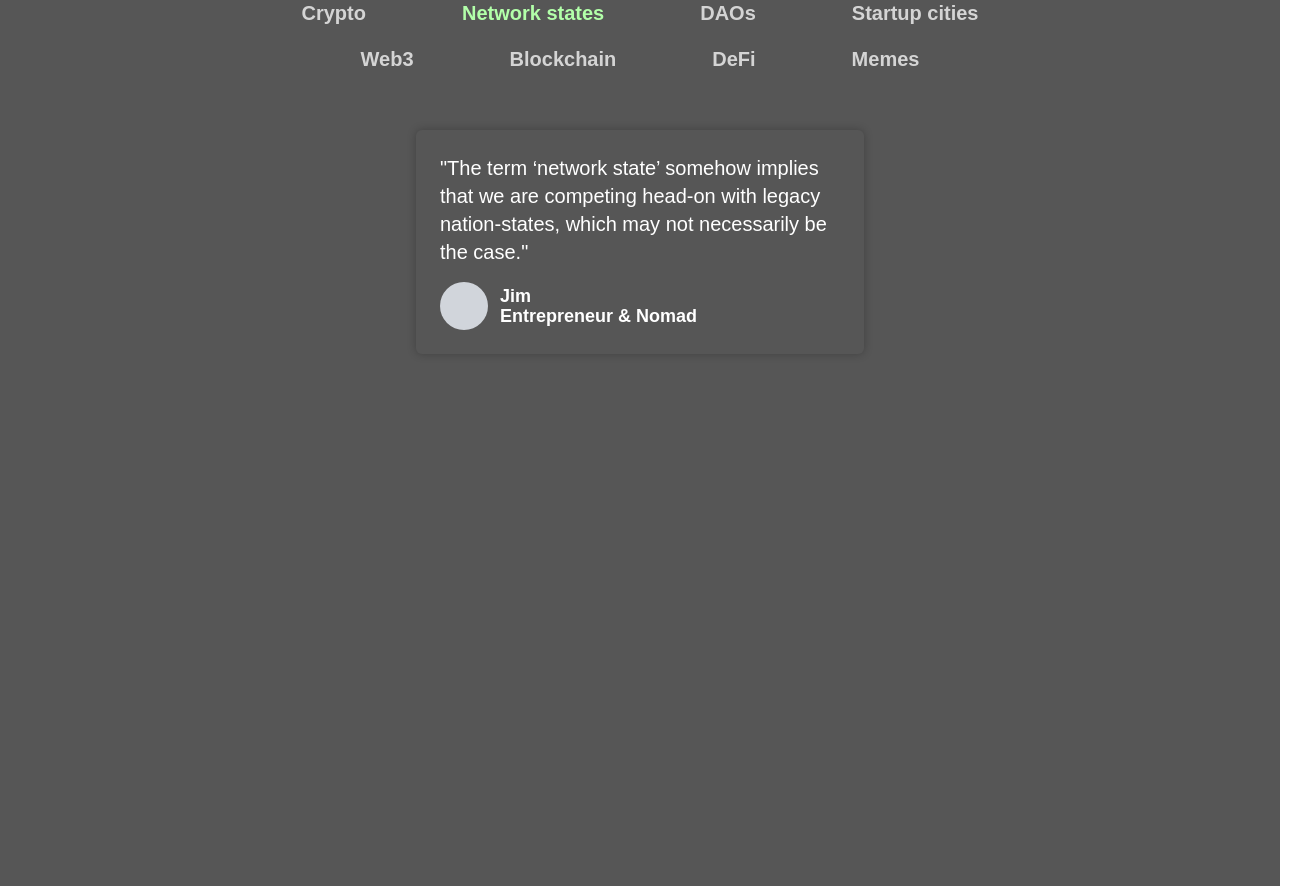
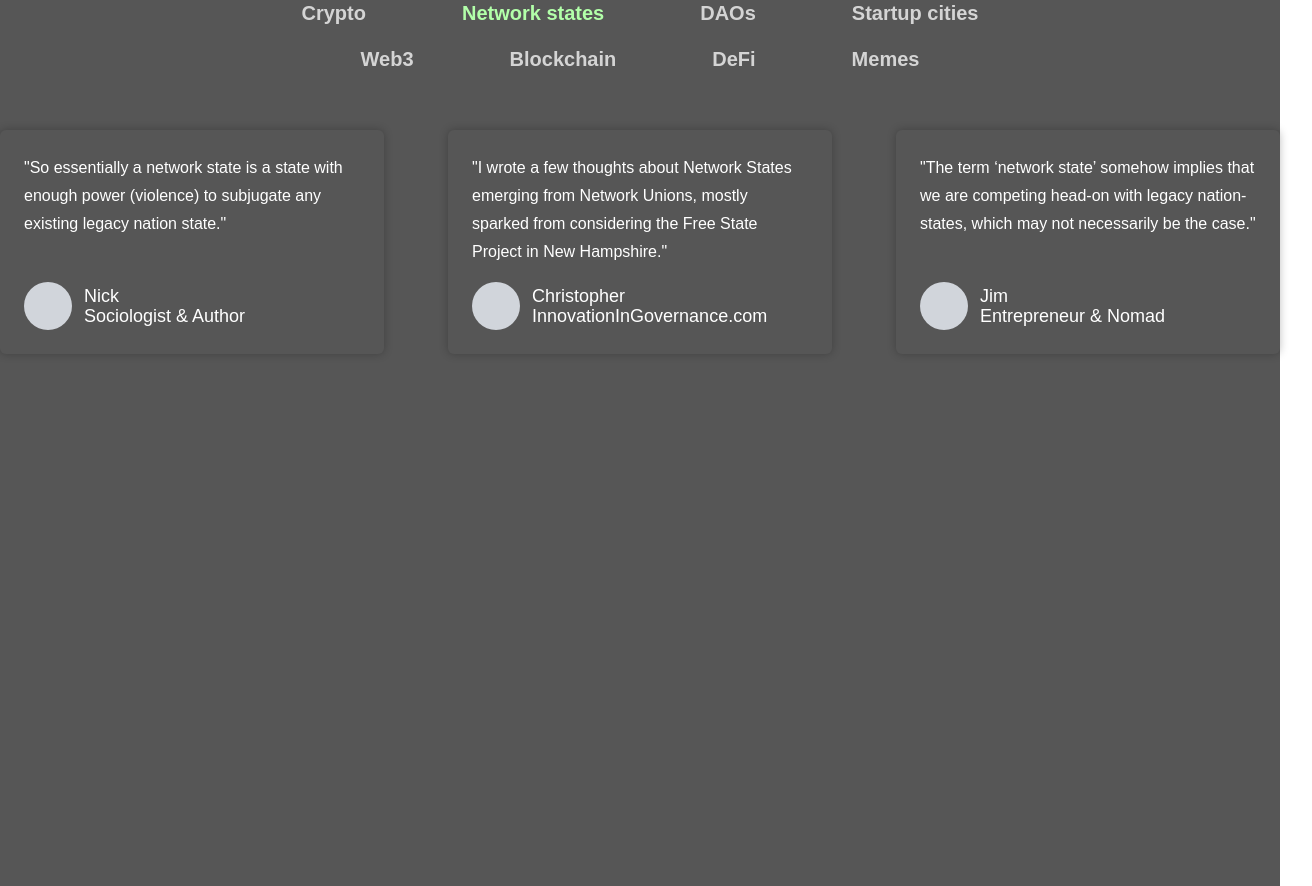
Before and after one commit to 1729ers/landing-page, an Angular app: page / in a window 1280 px wide. Shown: the part 1400-2286 px from the top of the page, 1312 px wide, since content can reach past the window. Built offline with nearby package versions, Linux system fonts and the light colour scheme.

Commit message:
Adjusted carousel position

```diff
--- a/src/app/components/quote-card/quote-card.component.html
+++ b/src/app/components/quote-card/quote-card.component.html
@@ -2,18 +2,19 @@
   class="
     shadow-md
     rounded-md
-    max-w-md
+    w-96
     md:h-56
     text-left text-lg
     p-6
+    mx-8
     flex flex-col
     justify-between
   "
 >
-  <p class="quote">"{{ text }}"</p>
+  <p class="">"{{ text }}"</p>
   <div class="flex items-center">
     <div class="rounded-full bg-gray-300 w-12 h-12"></div>
-    <div class="px-3 leading-5 font-black">
+    <div class="px-3 leading-5">
       <div>{{ author }}</div>
       <div>{{ author_bg }}</div>
     </div>
--- a/src/app/components/quote-carousel/quote-carousel.component.html
+++ b/src/app/components/quote-carousel/quote-carousel.component.html
@@ -1,4 +1,14 @@
-<div class="flex justify-center my-8 overflow-visible">
+<div class="flex flex-row justify-center w-full my-8 overflow-visible">
+  <app-quote-card
+    text="So essentially a network state is a state with enough power (violence) to subjugate any existing legacy nation state."
+    author="Nick"
+    author_bg="Sociologist & Author"
+  ></app-quote-card>
+  <app-quote-card
+    text="I wrote a few thoughts about Network States emerging from Network Unions, mostly sparked from considering the Free State Project in New Hampshire."
+    author="Christopher"
+    author_bg="InnovationInGovernance.com"
+  ></app-quote-card>
   <app-quote-card
     text="The term ‘network state’ somehow implies that we are competing head-on with legacy nation-states, which may not necessarily be the case."
     author="Jim"
```
